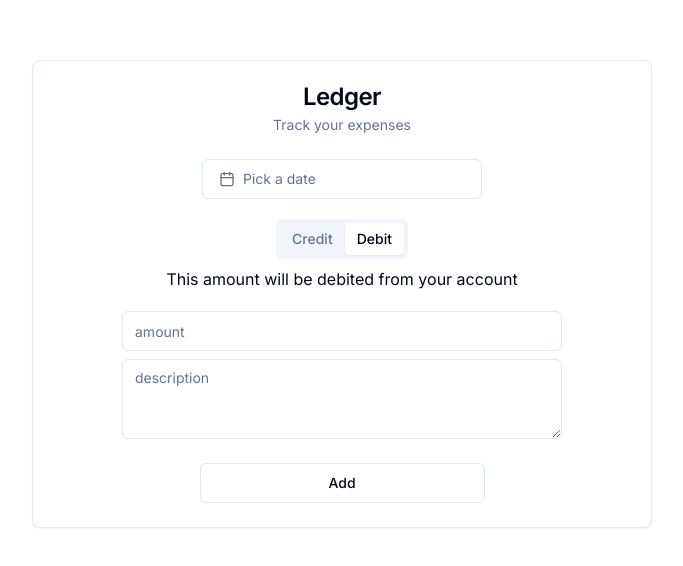
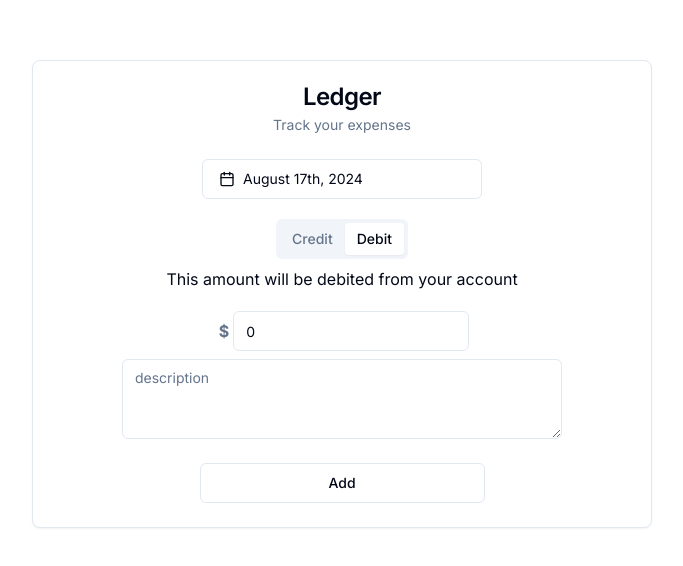
Before and after one commit to benremy/mifi, a Next.js app: page / in a window 1280 px wide. Shown: the part 106-672 px from the top of the page, without its empty margins (298-981 px from the left). Built offline with nearby package versions, Linux system fonts and the light colour scheme.

Commit message:
Control all components w/ state

```diff
--- a/app/page.tsx
+++ b/app/page.tsx
@@ -1,83 +1,22 @@
 "use client"
-
-import { Avatar, AvatarFallback, AvatarImage } from "@/components/ui/avatar"
 import { useState } from 'react'
-import { Badge } from "@/components/ui/badge"
-import { Button } from "@/components/ui/button"
-import { Calendar } from "@/components/ui/calendar"
-import { Input } from "@/components/ui/input"
-import { Textarea } from "@/components/ui/textarea"
-import DatePicker from "@/components/date-picker"
-import { Tabs, TabsContent, TabsList, TabsTrigger } from "@/components/ui/tabs"
-
-import {
-  Card,
-  CardContent,
-  CardDescription,
-  CardFooter,
-  CardHeader,
-  CardTitle,
-} from "@/components/ui/card"
-
-
-
-
+import { Transaction } from '@/types'
+import AddTransaction from "@/components/add-transaction-widget"
+import Ledger from "@/components/ledger-widget"
+import Bucket from "@/components/bucket-widget"
+import Settings from "@/components/settings-widget"
 
 export default function Home() {
-
-  const [date, setDate] = useState<Date | undefined>(new Date())
-
+  const [transactions, setTransactions] = useState<Transaction[]>([])
   return (
-    <main className="w-screen h-screen p-5 flex flex-col justify-center items-center">
-      {/* <Avatar>
-        <AvatarImage src="https://github.com/shadcn.png" />
-        <AvatarFallback>CN</AvatarFallback>
-      </Avatar> */}
-      {/* <Badge variant="outline">Badge</Badge> */}
-      {/* <Calendar
-        mode="single"
-        selected={date}
-        onSelect={setDate}
-        className="rounded-md border"
-      /> */}
-      <Card className="w-1/2 flex flex-col justify-center items-center">
-        <CardHeader className="items-center">
-          <CardTitle>Ledger</CardTitle>
-          <CardDescription>Track your expenses</CardDescription>
-        </CardHeader>
-        <CardContent className="flex flex-col items-center">
-          <DatePicker/>
-          <Tabs defaultValue="debit" className="flex flex-col items-center w-[400px] m-5">
-            <TabsList>
-              <TabsTrigger value="credit">Credit</TabsTrigger>
-              <TabsTrigger value="debit">Debit</TabsTrigger>
-            </TabsList>
-            <TabsContent value="credit">This amount will be credited to your account</TabsContent>
-            <TabsContent value="debit">This amount will be debited from your account</TabsContent>
-          </Tabs>
-          <Input className="mb-2 w-full" placeholder="amount"/>
-          <Textarea className="w-full" placeholder="description"/>
-        </CardContent>
-        <CardFooter className="w-full justify-center">
-          <Button variant="outline" className="w-1/2">Add</Button>
-        </CardFooter>
-      </Card>
-      {/* <div>
-        <p>this is the main container</p>
-        <p>navbar</p>
-        <ul>
-          <li>ledger</li>
-          <li>buckets</li>
-          <li>settings</li>
-        </ul>
-      </div>
-      <div>
-        <p>08/16/24</p>
-        <p>segmented control</p>
-        <p>amount input</p>
-        <p>text area description</p>
-        <p>add button</p>
-      </div> */}
+    <main className="w-screen h-screen flex flex-col">
+      <Ledger transactions={transactions}/>
+      <AddTransaction
+        setTransactions={setTransactions}
+        transactions={transactions}
+      />
+      {/* <Bucket/> */}
+      {/* <Settings/> */}
     </main>
   );
 }
--- /dev/null
+++ b/components/add-transaction-widget.tsx
@@ -0,0 +1,95 @@
+"use client"
+import React, { useState } from 'react'
+import { Button } from "@/components/ui/button"
+import { Input } from "@/components/ui/input"
+import { Textarea } from "@/components/ui/textarea"
+import { Transaction } from "@/types"
+import DatePicker from "@/components/date-picker"
+import { Tabs, TabsContent, TabsList, TabsTrigger } from "@/components/ui/tabs"
+
+import {
+  Card,
+  CardContent,
+  CardDescription,
+  CardFooter,
+  CardHeader,
+  CardTitle,
+} from "@/components/ui/card"
+
+
+interface AddTransactionProps {
+  transactions: Transaction[];
+  setTransactions: React.Dispatch<React.SetStateAction<Transaction[]>>;
+}
+
+const AddTransactionWidget: React.FC<AddTransactionProps> = ({ setTransactions, transactions }) => {
+  const [date, setDate] = useState<Date>(new Date())
+  const [tabValue, setTabValue] = useState<string>("debit")
+  const [amount, setAmount] = useState<number>(0)
+  const [description, setDescription] = useState<string>("")
+
+  const addTransaction = () => {
+    const newTransaction: Transaction = {
+      id: transactions.length + 1,
+      amount: amount,
+      description: description,
+      type: tabValue,
+      date: date
+    }
+
+    const newTransactionLedger = [...transactions, newTransaction]
+    setTransactions(newTransactionLedger)
+
+    setDescription("");
+    setAmount(0);
+  }
+
+  return (
+    <main className="w-screen h-screen p-5 flex flex-col justify-center items-center">
+      <Card className="w-1/2 flex flex-col justify-center items-center">
+        <CardHeader className="items-center">
+          <CardTitle>Ledger</CardTitle>
+          <CardDescription>Track your expenses</CardDescription>
+        </CardHeader>
+        <CardContent className="flex flex-col items-center">
+          <DatePicker date={date} setDate={setDate}/>
+          <Tabs value={tabValue} onValueChange={v => setTabValue(v)} className="flex flex-col items-center w-[400px] m-5">
+            <TabsList>
+              <TabsTrigger value="credit">Credit</TabsTrigger>
+              <TabsTrigger value="debit">Debit</TabsTrigger>
+            </TabsList>
+            <TabsContent value="credit">This amount will be credited to your account</TabsContent>
+            <TabsContent value="debit">This amount will be debited from your account</TabsContent>
+          </Tabs>
+          <div className="flex justify-center items-center mb-2">
+            <div className="flex text-slate-500 justify-center items-center">
+              <p className="p-1 flex">
+                <b>$</b>
+              </p>
+            </div>
+            <Input
+              className="w-full"
+              placeholder="amount"
+              value={amount}
+              onChange={e => setAmount(Number(e.target.value))}
+            />
+          </div>
+          <Textarea
+            className="w-full"
+            placeholder="description"
+            value={description}
+            onChange={e => setDescription(e.target.value)}
+          />
+        </CardContent>
+        <CardFooter className="w-full justify-center">
+          <Button
+            onClick={addTransaction}
+            variant="outline"
+            className="w-1/2">Add</Button>
+        </CardFooter>
+      </Card>
+    </main>
+  );
+}
+
+export default AddTransactionWidget
--- /dev/null
+++ b/components/bucket-widget.tsx
@@ -0,0 +1,7 @@
+import React from 'react'
+
+export default function BucketWidget() {
+    return (
+        <div>bucket-widget</div>
+    )
+}
--- a/components/date-picker.tsx
+++ b/components/date-picker.tsx
@@ -12,9 +12,12 @@ import {
     PopoverTrigger,
 } from "@/components/ui/popover"
 
-export default function DatePicker() {
-    const [date, setDate] = React.useState<Date>()
+interface DatePickerProps {
+    date: Date;
+    setDate: React.Dispatch<React.SetStateAction<Date | undefined>>;
+}
 
+const DatePicker: React.FC<DatePickerProps> = ({ date, setDate}) => {
     return (
         <Popover>
             <PopoverTrigger asChild>
@@ -40,3 +43,5 @@ export default function DatePicker() {
         </Popover>
     )
 }
+
+export default DatePicker
--- /dev/null
+++ b/components/ledger-widget.tsx
@@ -0,0 +1,16 @@
+import React from 'react'
+import { Transaction } from '@/types'
+
+interface LedgerWidgetProps {
+    transactions: Transaction[]
+}
+
+const LedgerWidget: React.FC<LedgerWidgetProps> = ({ transactions }) => {
+    return (
+        <div>{transactions.map(t => (
+            JSON.stringify(t)
+        ))}</div>
+    )
+}
+
+export default LedgerWidget;
--- /dev/null
+++ b/components/profile-avi.tsx
@@ -0,0 +1,6 @@
+impkort { Avatar, AvatarFallback, AvatarImage } from "@/components/ui/avatar"
+
+   {/* <Avatar>
+        <AvatarImage src="https://github.com/shadcn.png" />
+        <AvatarFallback>CN</AvatarFallback>
+      </Avatar> */}
--- /dev/null
+++ b/components/settings-widget.tsx
@@ -0,0 +1,7 @@
+import React from 'react'
+
+export default function SettingsWidget() {
+  return (
+    <div>settings-wdiget</div>
+  )
+}
--- /dev/null
+++ b/types.ts
@@ -0,0 +1,7 @@
+export type Transaction = {
+    id: number;
+    amount: number;
+    description: string;
+    type: string;
+    date: Date;
+}
```
